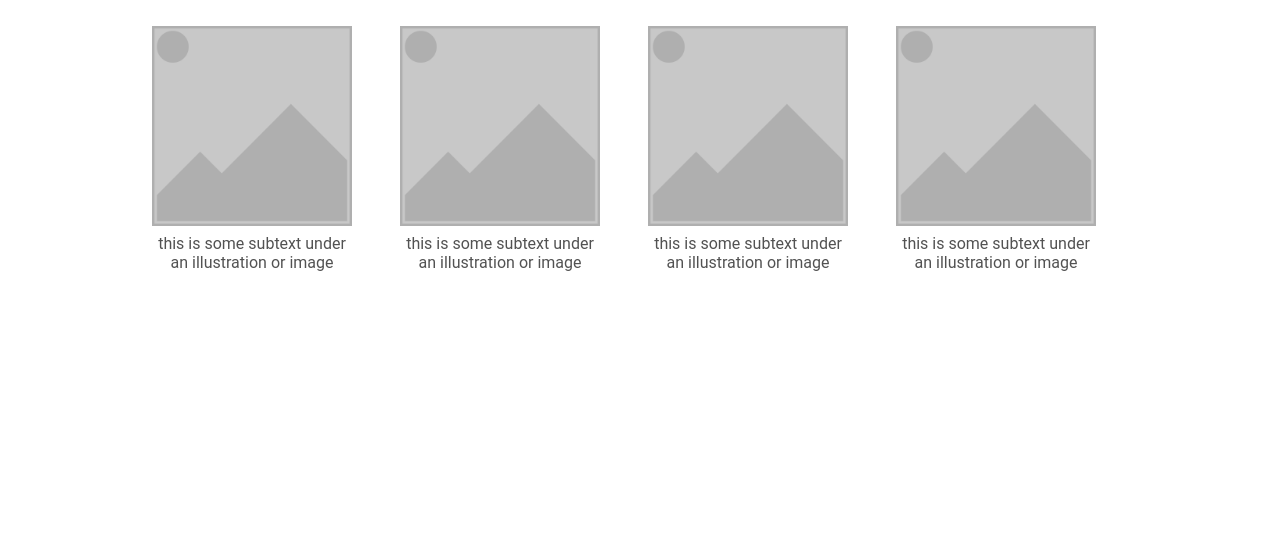
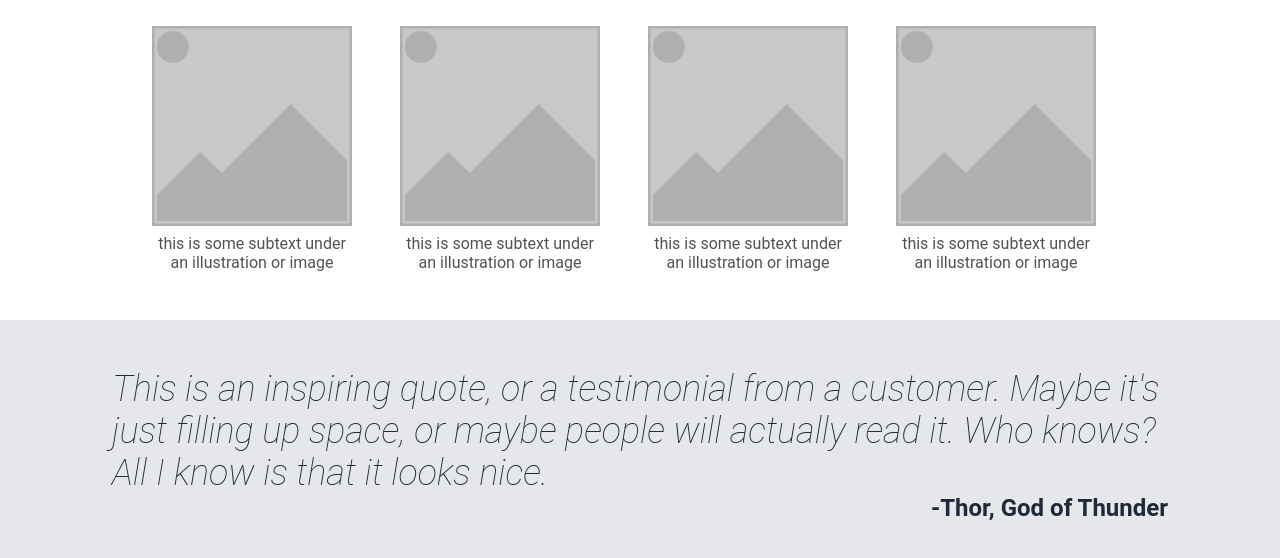
Before and after one commit to KiwiLata/landing-page, a plain HTML site: page index.html in a window 1280 px wide. Shown: the part 665-1223 px from the top of the page. Before the commit the page ends 985 px from the top, so only its background shows below. Drawn offline with Linux system fonts and the light colour scheme.

Commit message:
add quote to landing page

```diff
--- a/index.html
+++ b/index.html
@@ -54,5 +54,16 @@
             </div>
         </div>
     </div>
+
+    <div class="quote-container">
+        <div class="quote-box">
+            <p class="quote">
+                This is an inspiring quote, or a testimonial from a customer. Maybe it's just filling up space, or maybe people will actually read it. Who knows? All I know is that it looks nice.
+            </p>
+            <p class="attribution">
+                -Thor, God of Thunder
+            </p>
+        </div>
+    </div>
 </body>
 </html>
--- a/styles.css
+++ b/styles.css
@@ -119,3 +119,31 @@ li {
     color: #525252;
     gap: 8px;
 }
+
+.quote-container {
+    display: flex;
+    background-color: #E5E7EB;
+    justify-content: center;
+}
+
+.quote-box {
+    width: 90%;
+    padding: 48px;
+    display: flex;
+    flex-direction: column;
+}
+
+.quote {
+    font-size: 36px;
+    font-weight: 100;
+    font-style: italic;
+    color: #1F2937;
+    align-self: flex-start;
+}
+
+.attribution {
+    color: #1F2937;
+    font-weight: bold;
+    align-self: flex-end;
+    font-size: 24px;
+}
```
